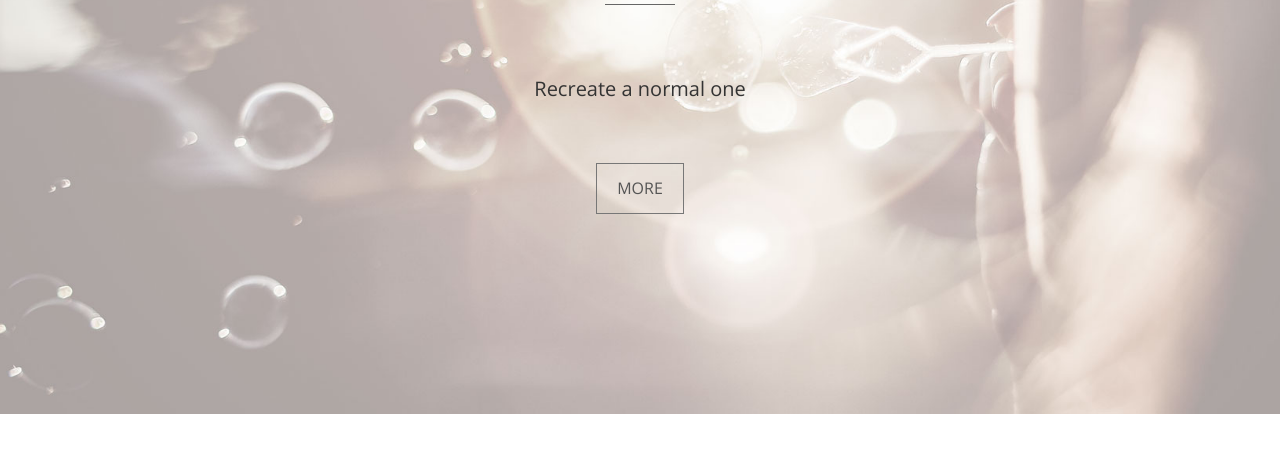
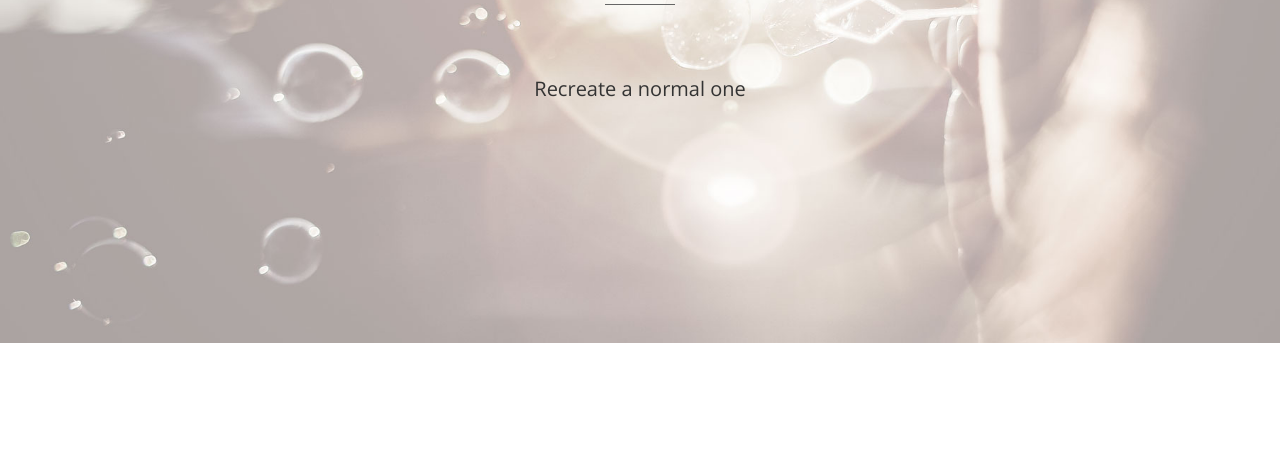
Before and after one commit to Recno-Inc/recno-inc.github.io, a plain HTML site: page index.html in a window 1280 px wide. Shown: the part 326-796 px from the top of the page. Drawn offline with nearby package versions, Linux system fonts and the light colour scheme.

Commit message:
Delete 'more' Button.

```diff
--- a/css/style.css
+++ b/css/style.css
@@ -208,6 +208,7 @@ hr {
     margin-bottom: 20px;
     color: #333;
 }
+
 
 .intro p {
     font-size: 20px;
--- a/index.html
+++ b/index.html
@@ -37,7 +37,7 @@
                         <h1>Recno Inc.</h1><br>
                         <hr><br>
                         <p>Recreate a normal one</p>
-                        <a href="#about" class="btn btn-default btn-lg page-scroll">More</a>
+                        <!--a href="#about" class="btn btn-default btn-lg page-scroll">More</a-->
                     </div>
                 </div>
             </div>
```
